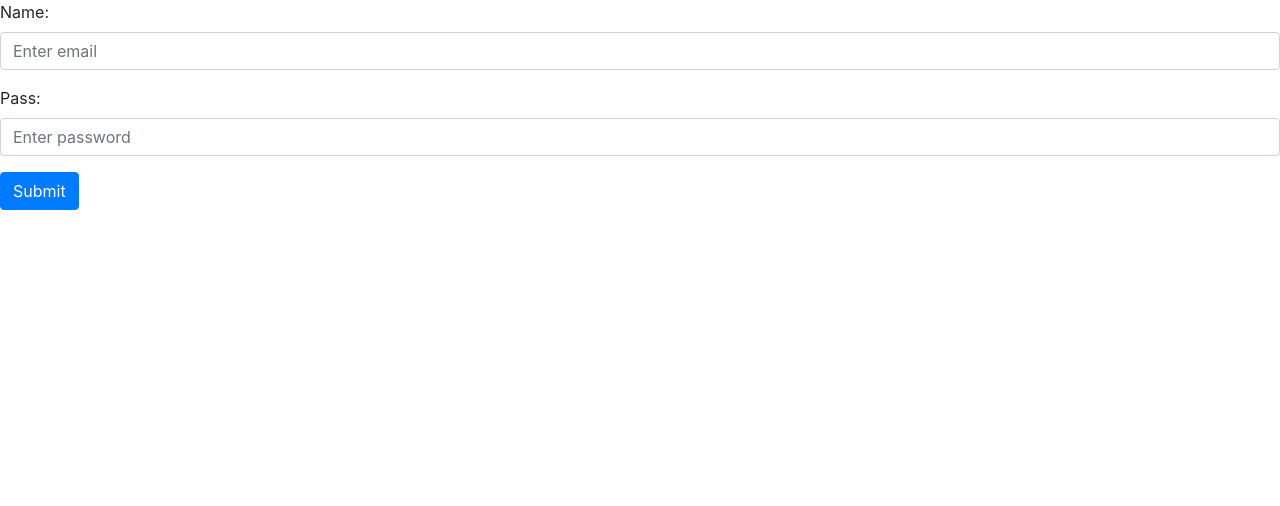
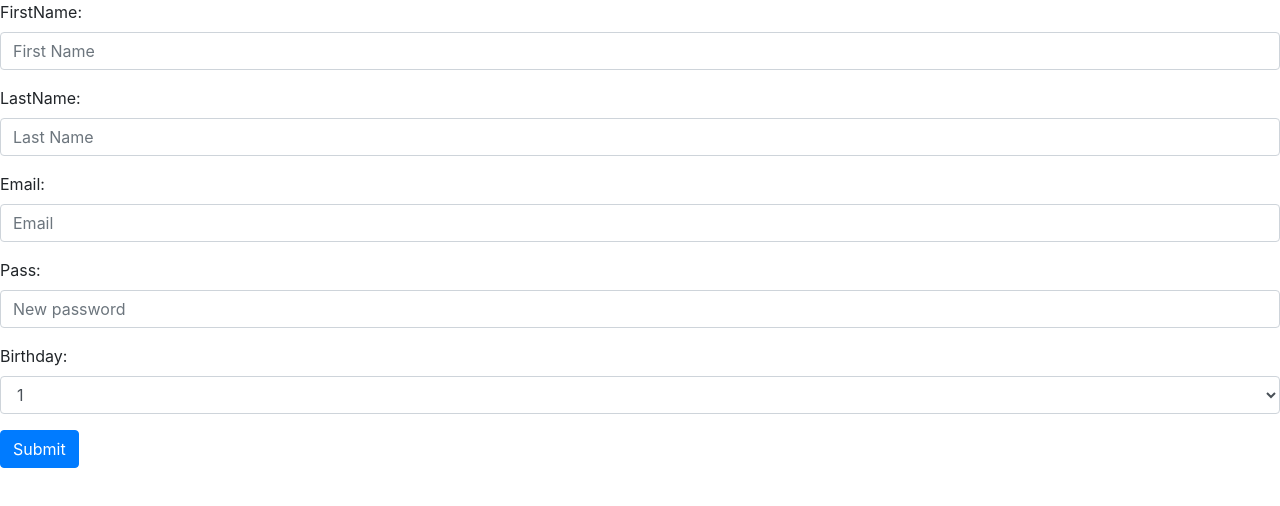
Before and after one commit to ducquang2/fb-form, a React (Vite) app: page / in a window 1280 px wide. Shown: the top 506 px of the page. Built offline with nearby package versions, Linux system fonts and the light colour scheme.

Commit message:
add sign up com

```diff
--- a/src/App.js
+++ b/src/App.js
@@ -1,5 +1,6 @@
 import React, { Component } from "react";;
 import Login from "./components/Login";
+import SignUp from "./components/Signup";
 import 'bootstrap/dist/css/bootstrap.min.css';
 
 
@@ -7,7 +8,7 @@ class App extends React.Component {
 
     render() {
       return (
-        <Login />
+        <SignUp />
       );
     }
   }
--- a/src/components/Login.js
+++ b/src/components/Login.js
@@ -5,7 +5,7 @@ export default class Login extends Component {
     constructor(props) {
         super(props);
         this.state = {
-            username: "",
+            mail: "",
             password: ""
         };
 
@@ -25,7 +25,7 @@ export default class Login extends Component {
 
 
     handleSubmit(event) {
-        alert('A name was submitted: ' + this.state.username + ' Pass: ' + this.state.password);
+        alert('A name was submitted: ' + this.state.mail + ' Pass: ' + this.state.password);
         event.preventDefault();
     }
 
@@ -33,11 +33,11 @@ export default class Login extends Component {
         return (
             <Form onSubmit={this.handleSubmit}>
                 <Form.Group >
-                    <Form.Label>Name:</Form.Label>
+                    <Form.Label>Email:</Form.Label>
                     <Form.Control
-                        name="username"
+                        name="mail"
                         type="email"
-                        value={this.state.username}
+                        value={this.state.mail}
                         onChange={this.handleInputChange} placeholder="Enter email" />
                 </Form.Group>
                 <Form.Group >
--- /dev/null
+++ b/src/components/Signup.js
@@ -0,0 +1,90 @@
+import React, { Component } from "react";
+import { Form, Button } from "react-bootstrap";
+
+export default class SignUp extends Component {
+    constructor(props) {
+        super(props);
+        this.state = {
+            lname: "",
+            fname: "",
+            email: "",
+            password: "",
+            birth: 1,
+        };
+
+        this.handleInputChange = this.handleInputChange.bind(this);
+        this.handleSubmit = this.handleSubmit.bind(this);
+    }
+
+
+    handleInputChange(event) {
+        console.log(event);
+        const target = event.target;
+        const value = target.value;
+        const name = target.name;
+
+        this.setState({ [name]: value });
+    }
+
+
+    handleSubmit(event) {
+        alert('A name was submitted: ' + this.state.fname + " " + this.state.lname + ' Pass: ' + this.state.password + " Email: " + this.state.email);
+        event.preventDefault();
+    }
+
+    render() {
+        return (
+            <Form onSubmit={this.handleSubmit}>
+                <Form.Group >
+                    <Form.Label>FirstName:</Form.Label>
+                    <Form.Control
+                        name="fname"
+                        type="text"
+                        value={this.state.fname}
+                        onChange={this.handleInputChange} placeholder="First Name" />
+                </Form.Group>
+
+                <Form.Group >
+                    <Form.Label>LastName:</Form.Label>
+                    <Form.Control
+                        name="lname"
+                        type="text"
+                        value={this.state.lname}
+                        onChange={this.handleInputChange} placeholder="Last Name" />
+                </Form.Group>
+
+                <Form.Group >
+                    <Form.Label>Email:</Form.Label>
+                    <Form.Control
+                        name="email"
+                        type="email"
+                        value={this.state.email}
+                        onChange={this.handleInputChange} placeholder="Email" />
+                </Form.Group>
+
+                <Form.Group >
+                    <Form.Label>Pass:</Form.Label>
+                    <Form.Control
+                        name="password"
+                        type="text"
+                        value={this.state.password}
+                        onChange={this.handleInputChange} placeholder="New password" />
+                </Form.Group>
+
+                <Form.Group >
+                    <Form.Label>Birthday:</Form.Label>
+                    <Form.Control
+                        name="birth"
+                        as="select"
+                        value={this.state.birth}
+                        onChange={this.handleInputChange}>
+                        <option>1</option>
+                        <option>2</option>
+                        <option>3</option>
+                    </Form.Control>
+                </Form.Group>
+                <Button variant="primary" type="submit" value="Submit">Submit</Button>
+            </Form>
+        );
+    }
+}
```
